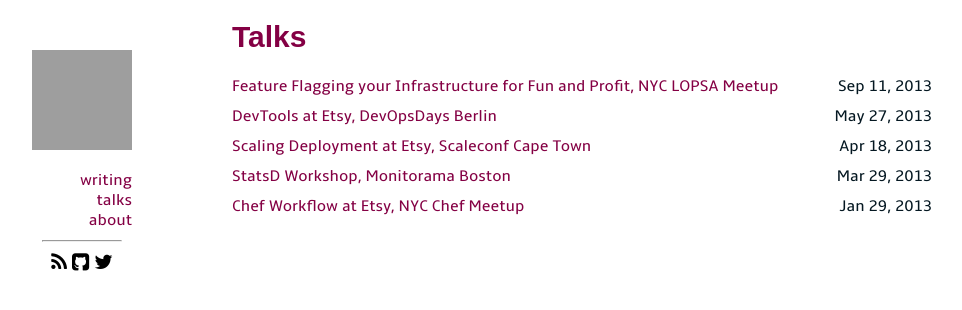
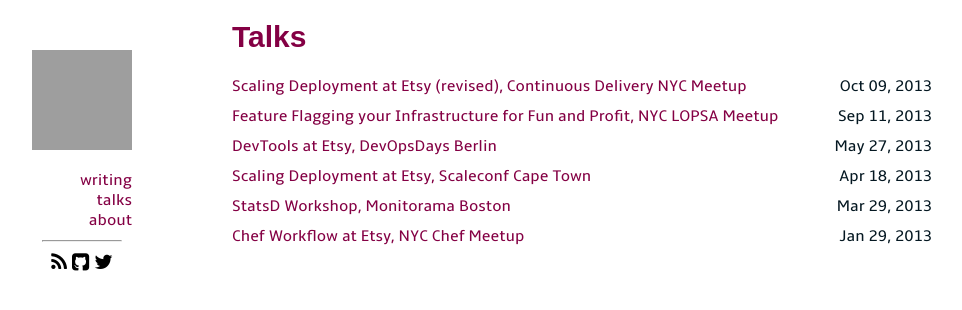
Before and after one commit to mrtazz/mrtazz.github.com, a Jekyll site: the page built from talks.md, in a window 1280 px wide, cut to the strip 0-310 px from the top of the page. Shown: the whole strip, without its empty margins (18-980 px from the left). Built offline with Jekyll 4.4.1, drawn with Linux system fonts in a browser that asks for light colours; some web fonts are replaced; Markdown is read by kramdown in place of the engine named in the settings; comment, search, counter and statistics services are not loaded; grey boxes are pictures that could not be loaded.

Commit message:
add Continuous Delivery NYC 2013 talk

```diff
--- a/talks.md
+++ b/talks.md
@@ -2,6 +2,11 @@
 layout: default
 title: Talks
 talks:
+  -
+    title: Scaling Deployment at Etsy (revised)
+    url: https://speakerdeck.com/mrtazz/continuous-delivery-meetup-nyc-2013
+    conference: Continuous Delivery NYC Meetup
+    date: Oct 09, 2013
   -
     title: Feature Flagging your Infrastructure for Fun and Profit
     url: https://speakerdeck.com/mrtazz/feature-flagging-your-infrastructure-for-fun-and-profit
```
